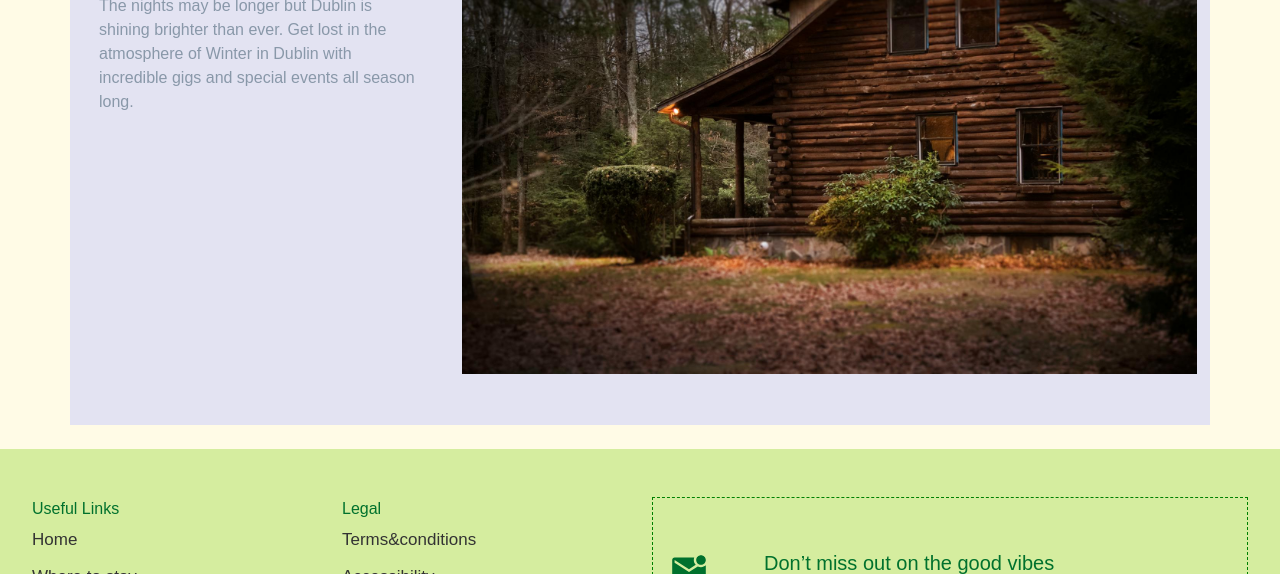
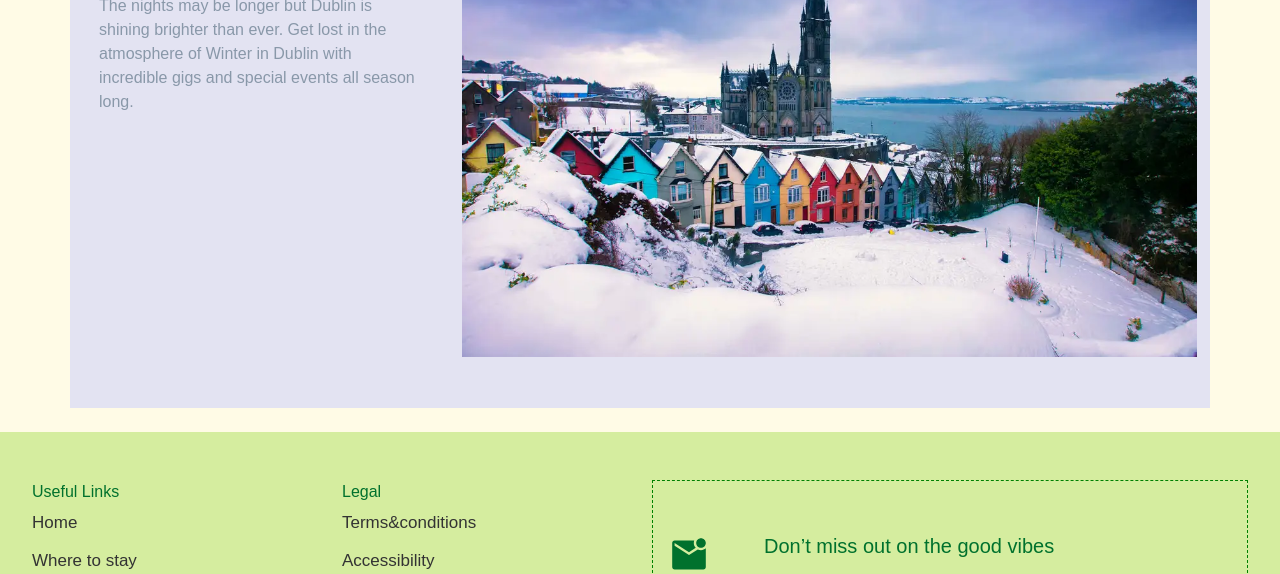
Before and after one commit to Jim124/Web-Design-CA2, a plain HTML site: page festival.html in a window 1280 px wide. Shown: the part 628-1202 px from the top of the page. Drawn offline with nearby package versions, Linux system fonts and the light colour scheme.

Commit message:
modify festival.html

```diff
--- a/festival.html
+++ b/festival.html
@@ -62,7 +62,7 @@
         <div class="col-sm-8">
           <div class="winter-img-container">
             <img
-              src="src/images/cabin-1.jpg"
+              src="src/images/winter-dublin.webp"
               alt=""
               width="100%"
               height="100%"
```
Also changed, not shown: src/images/winter-dublin.webp (added).
